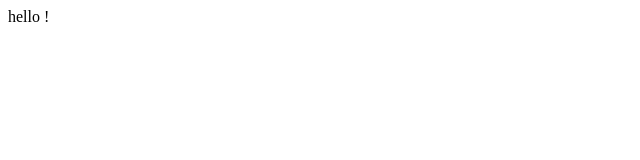
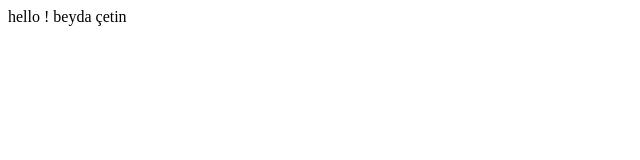
Before and after one commit to BeydaCetin/BeydaCetin.github.io, a plain HTML site: page index.html in a window 1280 px wide. Shown: the full height of the page, 0-640 px from the left. Drawn offline with Linux system fonts and the light colour scheme.

Commit message:
Update index.html

```diff
--- a/index.html
+++ b/index.html
@@ -8,5 +8,6 @@
 </head>
 <body>
     hello !
+    beyda çetin
 </body>
 </html>
```
